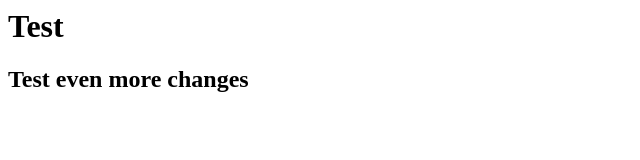
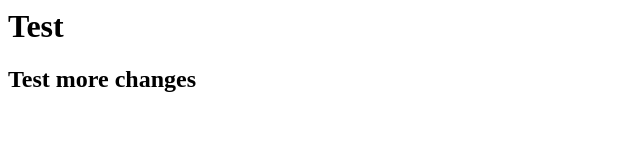
Before and after one commit to tjololo/az-static-main, a plain HTML site: page html/index.html in a window 1280 px wide. Shown: the whole page, without its empty margins (0-640 px from the left). Drawn offline with Linux system fonts and the light colour scheme.

```diff
--- a/html/index.html
+++ b/html/index.html
@@ -4,6 +4,6 @@
 </head>
 <body>
     <h1>Test</h1>
-    <h2>Test even more changes</h2>
+    <h2>Test more changes</h2>
 </body>
 </html>
```
Also changed, not shown: .github/workflows/main.yaml.
